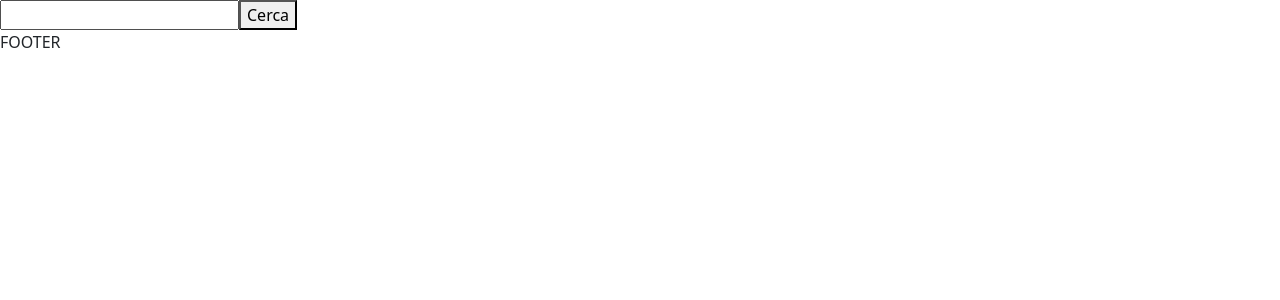
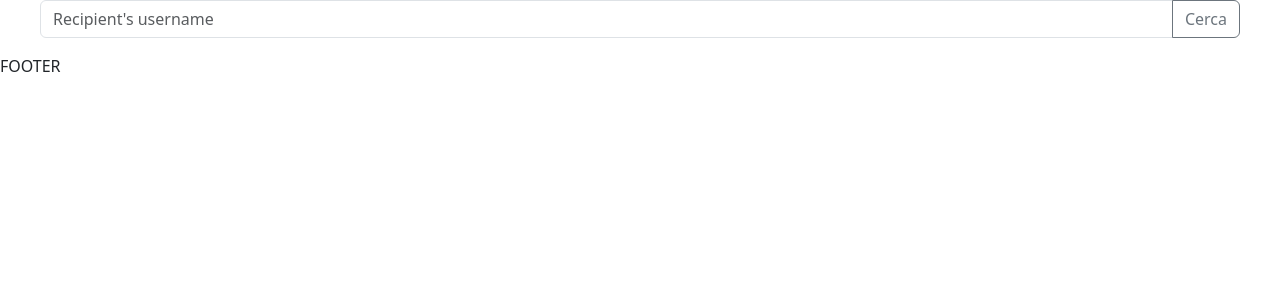
Before and after one commit to MattiaPaiano91/vite-boolflix, a Vue app: page / in a window 1280 px wide. Shown: the top 300 px of the page. Built offline with nearby package versions, Linux system fonts and the light colour scheme.

Commit message:
-completata 1° parte milestone 3

```diff
--- a/src/components/AppHeader.vue
+++ b/src/components/AppHeader.vue
@@ -18,14 +18,24 @@ export default {
     <header>
         <form
         @submit.prevent="$emit('userSearch')"
-
+        action="">
+            <div class="input-group mb-3">
+                <input v-model="data.userSearch" type="text" class="form-control" placeholder="Recipient's username" aria-label="Recipient's username" aria-describedby="button-addon2">
+                <button class="btn btn-outline-secondary" type="submit" id="button-addon2">Cerca</button>
+            </div>
+        </form>
+    </header>
+</template>
+<!-- <form
+        @submit.prevent="$emit('userSearch')"
         action="">
             <input v-model="data.userSearch" type="text">
             <button>Cerca</button>
-        </form>
-    </header>
-</template>
-
+        </form> -->
 <style lang="scss" scoped>
     @use "../assets/scss/main.scss" as *;
+    form{
+        width: 1200px;
+        margin: 0 auto;
+    }
 </style>
--- a/src/components/AppMain.vue
+++ b/src/components/AppMain.vue
@@ -41,23 +41,23 @@ export default {
                     <img :src="rightFlag(elem.original_language)" :alt=elem.original_language>
                 </li>
                 <li>vote:{{ elem.vote_average}}</li>
+                <li><img :src="'https://image.tmdb.org/t/p/w342' + elem.poster_path" :alt="elem.original_title"></li>
             </ul>
         </div>
         <div v-for="(series,j) in resultTV">
             <ul>
-                <li>Title series:{{ series.name }}</li>
+                <li>SERIES Title:{{ series.name }}</li>
                 <li>Original title:{{ series.original_name}}</li>
                 <li>
                     <img :src="rightFlag(series.original_language)" :alt=series.original_language>
                 </li>
                 <li>vote:{{ series.vote_average}}</li>
+                <li><img :src="'https://image.tmdb.org/t/p/w342' + series.poster_path" :alt="series.original_name"></li>
             </ul>
         </div>
     </main>
 </template>
 
-
-
 <style lang="scss" scoped>
 @use "../assets/scss/main.scss" as *;
 </style>
```
Also changed, not shown: src/App.vue (+5 -4 lines).
